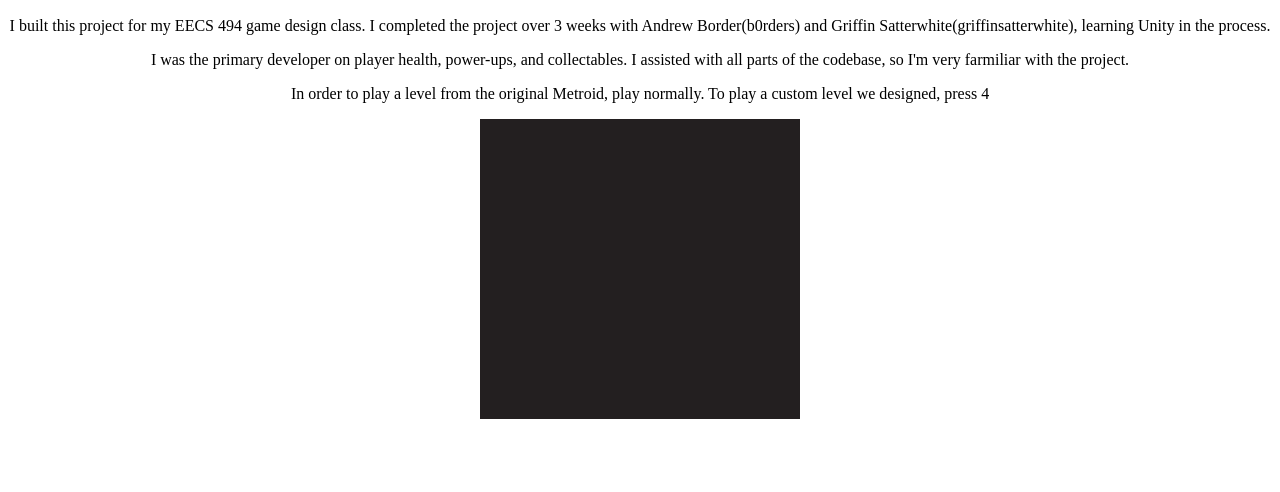
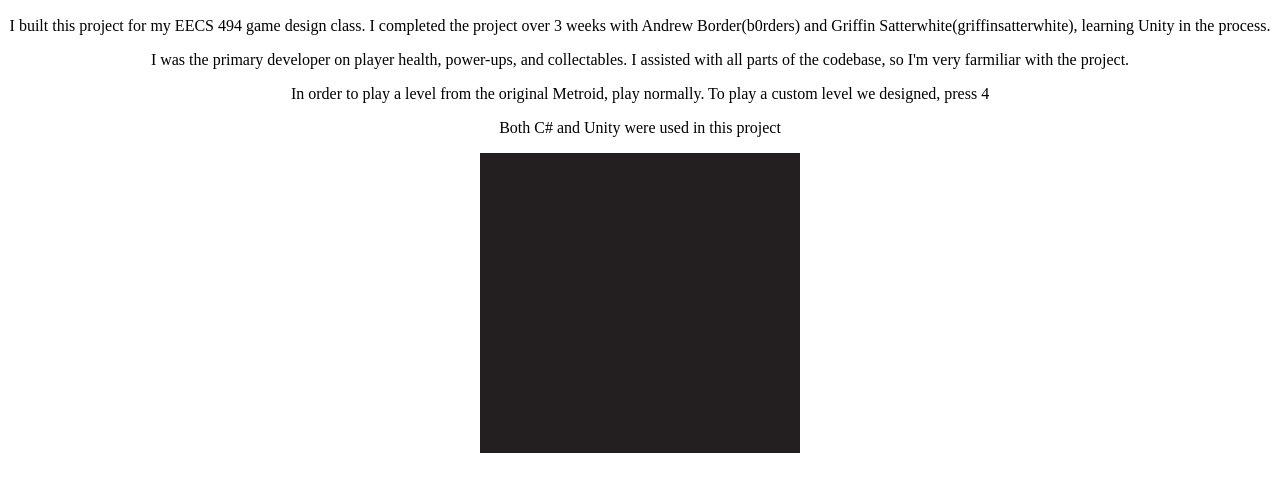
Before and after one commit to MrMouse247/metroid-gold, a plain HTML site: page index.html in a window 1280 px wide. Shown: the part 110-602 px from the top of the page. Drawn offline with Linux system fonts and the light colour scheme; no server answers.

Commit message:
Update index.html

```diff
--- a/index.html
+++ b/index.html
@@ -11,6 +11,7 @@
     <p>I built this project for my EECS 494 game design class. I completed the project over 3 weeks with Andrew Border(b0rders) and Griffin Satterwhite(griffinsatterwhite), learning Unity in the process.</p>
     <p>I was the primary developer on player health, power-ups, and collectables. I assisted with all parts of the codebase, so I'm very farmiliar with the project.</p>
     <p>In order to play a level from the original Metroid, play normally. To play a custom level we designed, press 4</p>
+    <p>Both C# and Unity were used in this project</p>
     <canvas id="unity-canvas" width=320 height=300 tabindex="-1" style="width: 320px; height: 300px; background: #231F20"></canvas>
     <script src="Build/web-build.loader.js"></script>
     <script>
```
